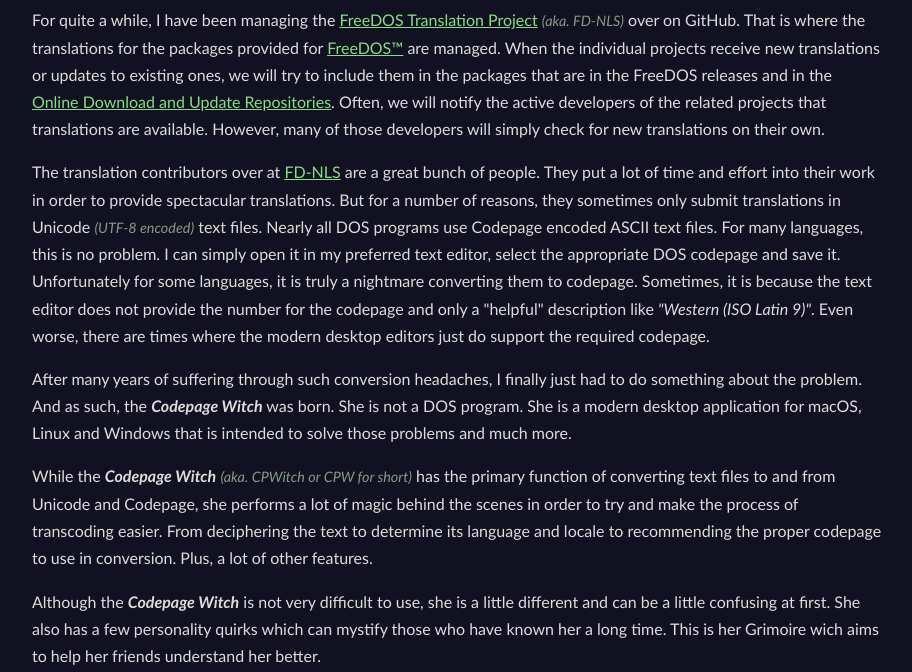
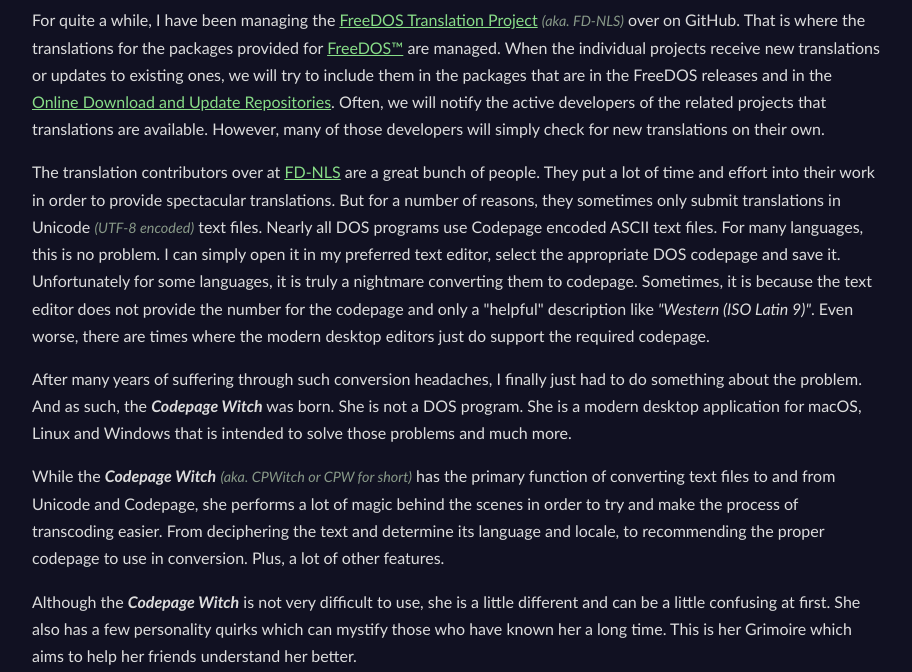
Before and after one commit to shidel/CPWitch, a plain HTML site: page manual/index.html in a window 1280 px wide. Shown: the part 280-952 px from the top of the page, without its empty margins (183-1095 px from the left). Drawn offline with Linux system fonts and the light colour scheme.

Commit message:
manual devel

```diff
--- a/manual/index.html
+++ b/manual/index.html
@@ -73,9 +73,9 @@
     <p>After many years of suffering through such conversion headaches, I finally just had to do something about the problem. And as such, the <i><b>Codepage Witch</b></i> was born. She is not a DOS program.
     She is a modern desktop application for macOS, Linux and Windows that is intended to solve those problems and much more.</p>
 	<p>While the <i><b>Codepage Witch</b></i> <span class="aka">(aka. CPWitch or CPW for short)</span> has the primary function of converting text files to and from Unicode and Codepage, she performs a lot of magic behind the scenes in order to
-	try and make the process of transcoding easier. From deciphering the text to determine its language and locale to recommending the proper codepage to use in conversion. Plus, a lot of other features.</p>
+	try and make the process of transcoding easier. From deciphering the text and determine its language and locale, to recommending the proper codepage to use in conversion. Plus, a lot of other features.</p>
 	<p>Although the <i><b>Codepage Witch</b></i> is not very difficult to use, she is a little different and can be a little confusing at first. She also has a few personality quirks which can mystify those who have known her a long time.
-	This is her Grimoire wich aims to help her friends understand her better.</p>
+	This is her Grimoire which aims to help her friends understand her better.</p>
 	<h2>Spells and Incantations</h2>
 	<ul>
 	  <li>Face of the Witch: <span class="aka">Getting to know the main window</span></li>
```
Also changed, not shown: 1 other file.
